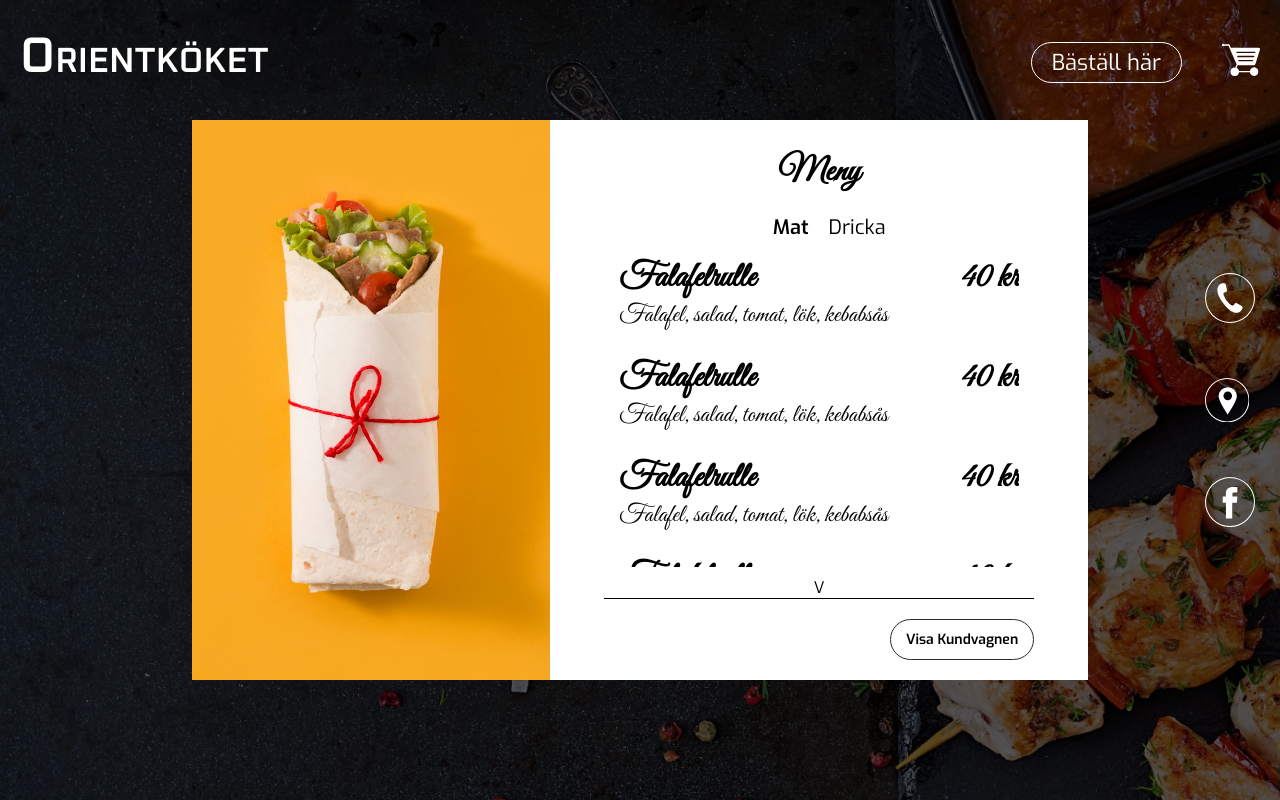
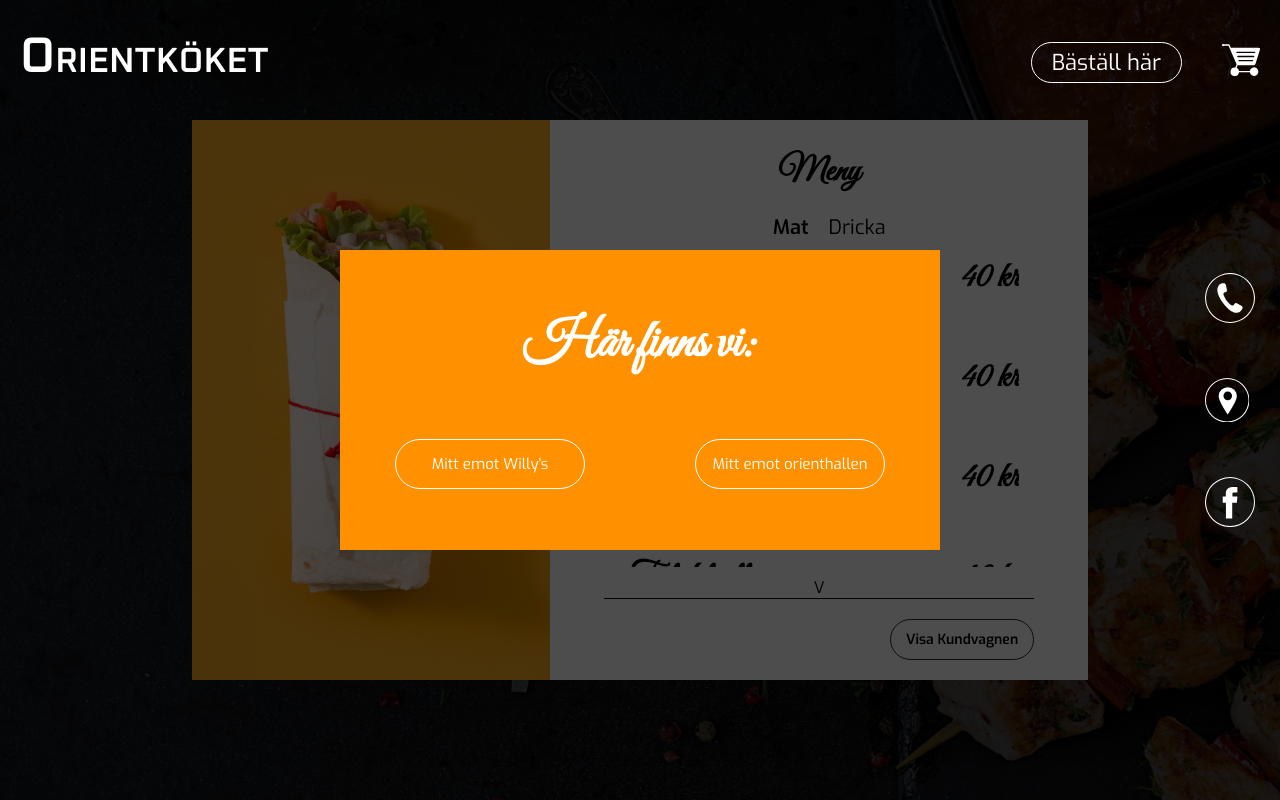
Before and after one commit to TaQuangVo/orientk, a React (Create React App) app: page /meny/orient in a window 1280 px wide. Both pictures are taken after a click on the button "Bäställ här". Built offline with nearby package versions, Linux system fonts and the light colour scheme.

Commit message:
minor fixed, Link, animate ...

```diff
--- a/src/App.js
+++ b/src/App.js
@@ -12,9 +12,9 @@ import SideIcons from "./components/SideIcons";
 function App() {
   return (
     <div className="App">
+      <BrowserRouter>
        <Navbar />
        <SideIcons />
-      <BrowserRouter>
         <Switch>
           <Route path="/" component={Home} exact/>
           <Route path="/meny/:location" component={Meny} />
--- a/src/Pages/Home.js
+++ b/src/Pages/Home.js
@@ -1,8 +1,9 @@
 import React,{useEffect, useRef} from 'react'
 import "../style/home.css"
+import {Link} from "react-router-dom";
 
 //gsap
-import { gsap } from "gsap";
+import { gsap, Power0 } from "gsap";
 import { ScrollTrigger } from "gsap/ScrollTrigger";
 
 
@@ -28,19 +29,19 @@ export default function Home() {
         })
         .to(".section1__content1", {
             opacity:0,
-            duration:.5,
-            ease: "Power0.easeNone"
+            duration:.4,
+            ease: Power0.easeNone
         })
         .to(".section1__content",{
             y: "-50%",
-            duration:"2",
-            ease: "Power0.easeNone"
+            duration:0.5,
+            ease: Power0.easeNone
         }, "<")
        .from(".section1__content2",{
            opacity:0,
-           duration:.5,
-           ease: "Power0.easeNone"
-        }, 0.5)
+           duration:.3,
+           ease: Power0.easeNone
+        }, 0.2)
 
 
 
@@ -100,16 +101,14 @@ export default function Home() {
                         </div>
                         <div className="section2__btns">
                             <div className="btn__willis">
-                                <button onClick={(e)=>{
-                                    e.preventDefault();
-                                    window.location.href="/meny/willy";
-                                }}>Mitt emot Willy's</button>
+                                <Link to="/meny/willy">
+                                    <button>Mitt emot Willy's</button>
+                                </Link>
                             </div>
                             <div className="btn__orienthall">
-                                <button onClick={(e)=>{
-                                    e.preventDefault();
-                                    window.location.href="/meny/orienthallen"
-                                }}>Mitt emot orienthallen</button>
+                                <Link to = "/meny/orient">
+                                    <button>Mitt emot orienthallen</button>
+                                </Link>
                             </div>
                         </div>
                     </div>
--- a/src/components/MenyItem.js
+++ b/src/components/MenyItem.js
@@ -40,10 +40,12 @@ export default function MenyItem() {
     }
 
     const handleOpenOder= (e, target, wraper) => {
-
-            wraper.current.classList.toggle("close")
-
-
+            const wrapers = document.querySelectorAll(".wraper");
+            wrapers.forEach((wrap) => {
+                if(wrap !== wraper.current)
+                wrap.classList.add("close");
+            })
+            wraper.current.classList.toggle("close");
 
     }
     const handleCloseOder = (wraper) => {
@@ -68,9 +70,11 @@ export default function MenyItem() {
                         <div className="menyitem__antal">
                             <div className="menyitem__setantal">
                                 <p>Antal: </p>
-                                <div onClick={()=>{changeAntal("-")}}><a>-</a></div>
-                                <div>{antal}</div>
-                                <div onClick={()=>{changeAntal("+")}} className="plus" ><a>+</a></div>
+                                <div className="antal__form">
+                                    <div onClick={()=>{changeAntal("-")}}><a>-</a></div>
+                                    <div>{antal}</div>
+                                    <div onClick={()=>{changeAntal("+")}} className="plus" ><a>+</a></div>
+                                </div>
                             </div>
                             <div className="total">
                                 <p>80 kr</p>
@@ -90,7 +94,7 @@ export default function MenyItem() {
                                 <textarea />
                             </div>
                         </div>
-                        <div  className="oder__close"><a ref={notclick}>Stämg X</a></div>
+                        <div  className="oder__close"><a ref={notclick} onClick={(e)=>{handleOpenOder(e,oder,oderWraper)}}>Stäng X</a></div>
                         <div className="menyitem__divider"></div>
 
                     </div>
--- a/src/components/Navbar.js
+++ b/src/components/Navbar.js
@@ -1,16 +1,53 @@
-import React from 'react'
+import React,{useRef, useEffect} from 'react'
 import "../style/navbar.css"
+import {Link} from "react-router-dom";
+
+
+
+const handleOverlayOpen = (popup) => {
+    popup.current.classList.toggle("popClose");
+}
 
 export default function Navbar() {
+    const popup = useRef(null);
+
+    const closePop = () => {
+        popup.current.classList.add("popClose");
+        console.log("im in")
+    }
+
     return (
         <div className="navbar">
+            <div ref={popup} className="buyNowPop popClose">
+                <div className="popOverlay" onClick={()=>{handleOverlayOpen(popup)}}></div>
+                <div className ="popbody">
+                    <div className="popHeader">
+                        <h2>Här finns vi:</h2>
+                    </div>
+                    <div className="pop__btns">
+                        < div className="pop__willyBtn">
+                            <Link to="/meny/willy" onClick= {closePop}>
+                                <button>Mitt emot Willy's</button>
+                            </Link>
+                        </div>
+
+                        <div className="pop__orientBtn">
+                            <Link to="/meny/orient" onClick= {closePop}>
+                                <button >Mitt emot orienthallen</button>
+                            </Link>
+                        </div>
+                    </div>
+                </div>
+            </div>
             <div className="navbar__body">
-                <div className="navbar__logo" onClick={()=>{window.location.href="/"}}>
-                    <h1 className="logo__o">O</h1>
-                    <h1 className="logo__rientkoket">RIENTKÖKET</h1>
-                </div>
+                <Link to="/" onClick= {closePop}>
+                    <div className="navbar__logo" >
+                        <h1 className="logo__o">O</h1>
+                        <h1 className="logo__rientkoket">RIENTKÖKET</h1>
+                    </div>
+                </Link>
                 <div className="navbar__leftIcons">
-                    <button className="navbar__oder">
+                    <button onClick={()=>{handleOverlayOpen(popup)}} className="navbar__oder">
                         Bäställ här
                     </button>
                     <div className="navbar__cart">
@@ -20,6 +57,7 @@ export default function Navbar() {
                     </div>
                 </div>
             </div>
+
         </div>
     )
 }
--- a/src/index.css
+++ b/src/index.css
@@ -17,3 +17,6 @@
   -ms-overflow-style: none; /* IE and Edge */
   scrollbar-width: none; /* Firefox */
 }
+a{
+  text-decoration: none;
+}
--- a/src/style/menyitem.css
+++ b/src/style/menyitem.css
@@ -46,6 +46,12 @@
   font-family: var(--font-two);
 }
 .menyitem__setantal div {
+
+}
+.antal__form{
+  display:flex;
+  width: 60px;
+  justify-content: space-between;
   margin-left: 15px;
 }
 .total p {
--- a/src/style/navbar.css
+++ b/src/style/navbar.css
@@ -12,6 +12,7 @@
   display: flex;
   margin: auto;
   justify-content: space-between;
+  z-index: 99;
 }
 /*logo*/
 .navbar__logo {
@@ -64,3 +65,69 @@
   width: 38px;
   cursor: pointer;
 }
+
+/*buy now popup*/
+.popOverlay{
+  position: absolute;
+  top:0;
+  left: 0;
+  width: 100vw;
+  height: 100vh;
+  background-color: rgba(255, 255, 255, 0);
+  z-index: 1;
+  pointer-events: all;
+}
+
+.buyNowPop{
+  width: 100vw;
+  height: 100vh;
+  background-color: rgba(0, 0, 0, 0.699);
+  position:fixed;
+  top:0;
+  left:0;
+  display: flex;
+  justify-content: center;
+  align-items: center;
+}
+.popClose {
+  display: none;
+}
+.popbody{
+  width: 600px;
+  height: 300px;
+  background-color: rgb(255, 145, 0);
+  display: flex;
+  flex-direction: column;
+  justify-content: space-evenly;
+  align-items: center;
+  z-index: 99;
+  pointer-events: all;
+}
+.pop__btns{
+  width: 100%;
+  display: flex;
+  justify-content: space-around;
+
+}
+.popHeader{
+  font-family: var(--font-one);
+  color:white;
+  font-size: 35px;
+}
+.popbody button {
+  width: 190px;
+  height: 50px;
+  background-color: rgba(255, 255, 255, 0);
+  outline: none;
+  border: solid 1px rgb(255, 255, 255);
+  border-radius: 1000px;
+  font-size: 15px;
+  font-family: var(--font-two);
+  color: white;
+  transition:all 0.3s;
+}
+.popbody button:hover{
+  background-color: white;
+  color:rgb(255, 174, 0);
+
+}
--- a/src/style/sideIcons.css
+++ b/src/style/sideIcons.css
@@ -5,6 +5,7 @@
   z-index: 88;
   transform: translateX(-100px);
   transition: all 0.3s;
+  z-index: 99;
 }
 .sideIcon__overlay {
   width: 100vw;
```
Also changed, not shown: src/contexts/MenyContext.js (added, +19 -0 lines).
